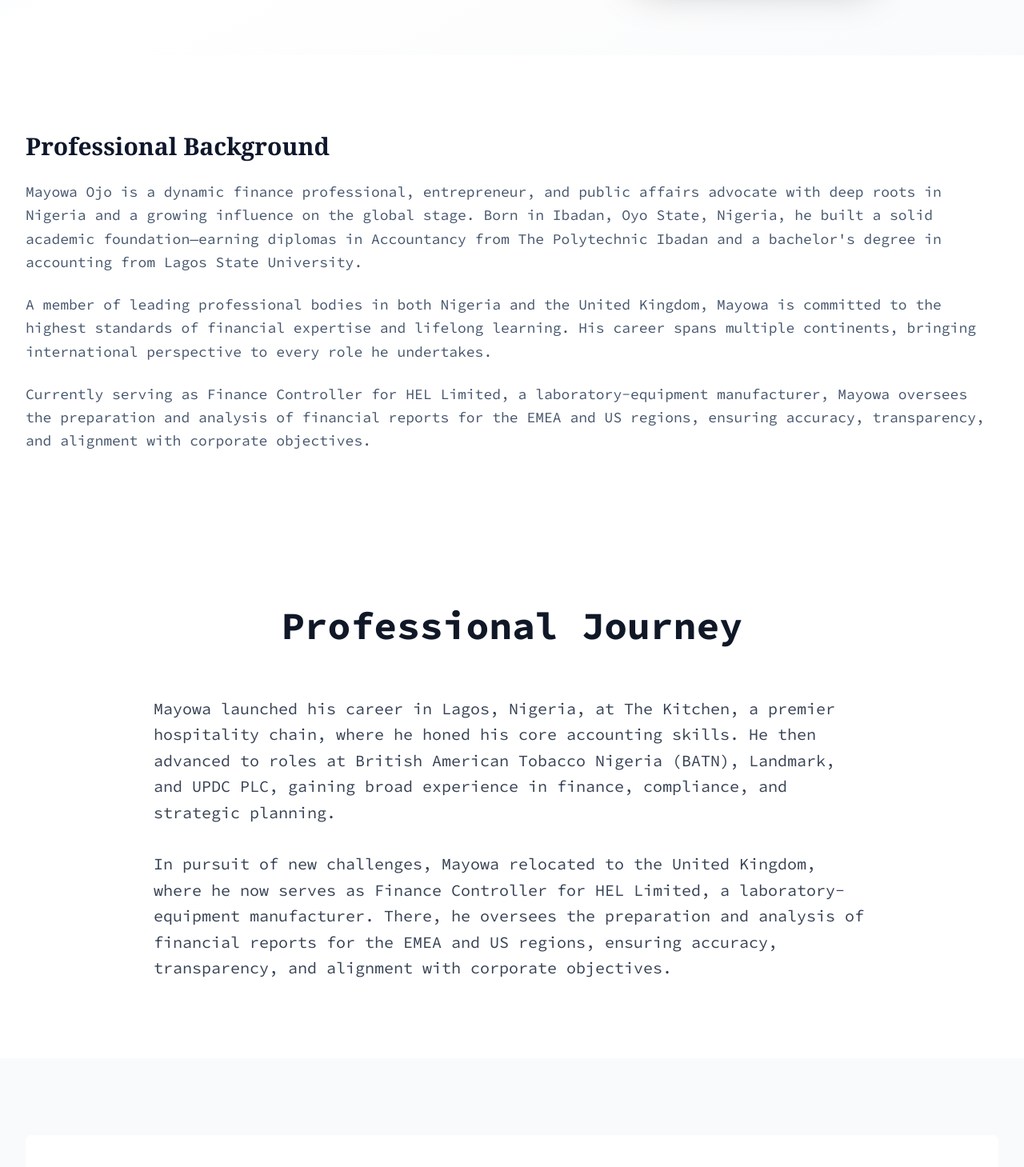
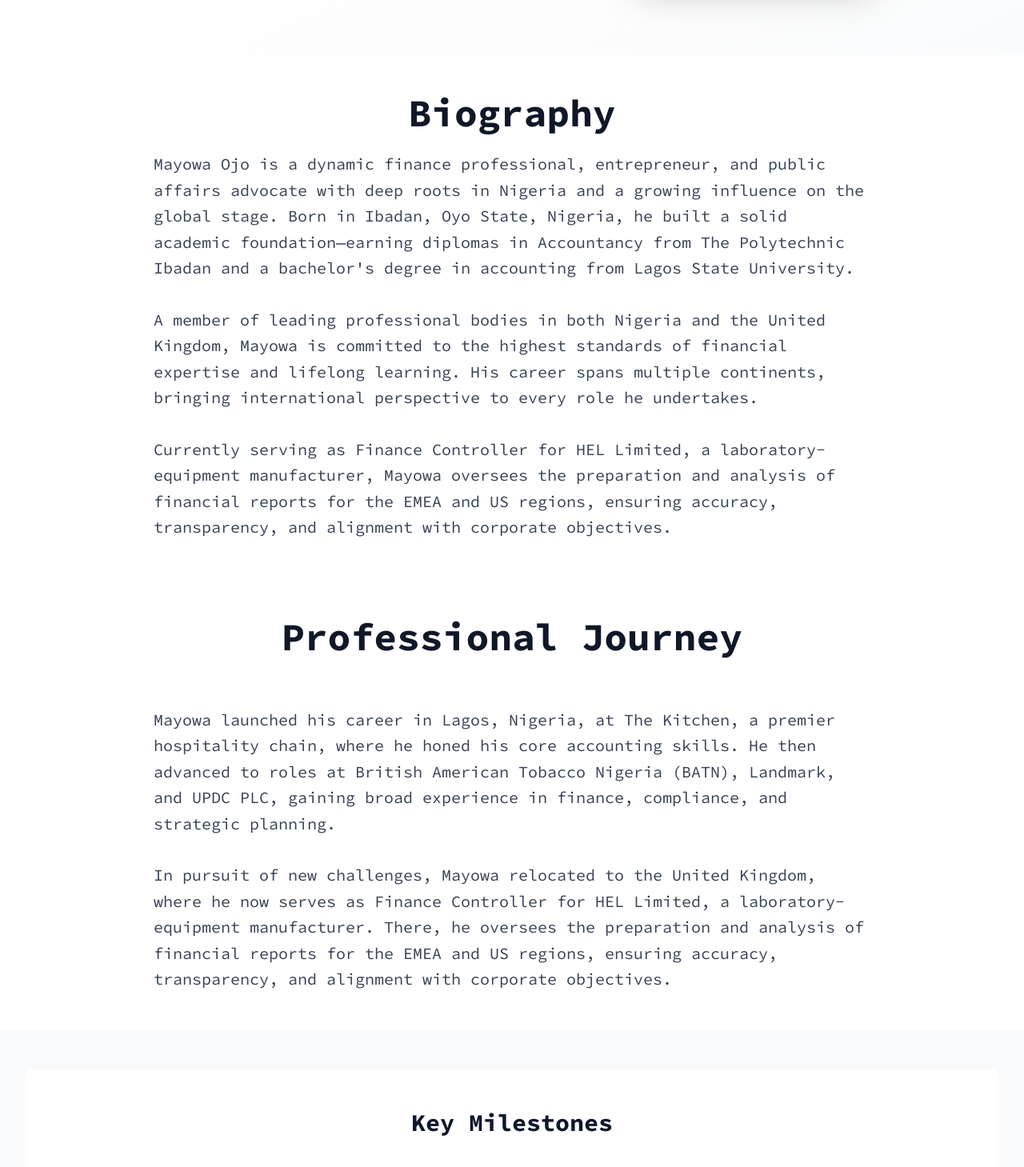
Before and after one commit to theNubiadev/mayowaojoWeb, a React (Vite) app: page /about in a window 1280 px wide. Shown: the part 511-1970 px from the top of the page at 80% size. Built offline with nearby package versions, Linux system fonts and the light colour scheme.

Commit message:
feat: Update titles and improve layout in About, Home, Contact, and Professional pages

```diff
--- a/index.html
+++ b/index.html
@@ -19,7 +19,7 @@
     <link rel="preconnect" href="https://fonts.gstatic.com" crossorigin>
     <link href="https://fonts.googleapis.com/css2?family=Source+Code+Pro:ital,wght@0,200..900;1,200..900&display=swap" rel="stylesheet">
     <title>
-      The Mayowa Ojo || Accountant | Entrepreneur | Political Advocate
+      The Mayowa Ojo || Finance | Entrepreneur | Political Advocate
     </title>
   </head>
   <!-- google-site-verification=dSSQAB9kbtA6ELw0TYA74Fm0QO_lVLy9jvv5KE4vSaY -->
--- a/src/pages/About.jsx
+++ b/src/pages/About.jsx
@@ -52,35 +52,37 @@ function About() {
       </section>
 
       {/* Biography Section */}
-      <section className="py-24 px-6 lg:px-8 bg-white">
-        <div className="space-y-6">
-          <h2 className="text-3xl font-serif font-bold text-slate-900">Professional Background</h2>
-          <p className="text-lg text-slate-600 leading-relaxed">
+      <section className="py-12 px-6 lg:px-8 bg-white">
+        <div className="max-w-4xl mx-auto">
+          <h2 className="text-3xl md:text-5xl font-bold text-gray-900 mb-6 text-center">
+            Biography
+          </h2>
+          <p className="text-xl text-gray-700 leading-relaxed mb-8">
             Mayowa Ojo is a dynamic finance professional, entrepreneur, and public affairs advocate with deep roots in
             Nigeria and a growing influence on the global stage. Born in Ibadan, Oyo State, Nigeria, he built a solid
             academic foundation—earning diplomas in Accountancy from The Polytechnic Ibadan and a bachelor's degree in
             accounting from Lagos State University.
           </p>
-          <p className="text-lg text-slate-600 leading-relaxed">
+          <p className="text-xl text-gray-700 leading-relaxed mb-8">
             A member of leading professional bodies in both Nigeria and the United Kingdom, Mayowa is committed to the
             highest standards of financial expertise and lifelong learning. His career spans multiple continents,
             bringing international perspective to every role he undertakes.
           </p>
-          <p className="text-lg text-slate-600 leading-relaxed">
+          <p className="text-xl text-gray-700 leading-relaxed">
             Currently serving as Finance Controller for HEL Limited, a laboratory-equipment manufacturer, Mayowa
             oversees the preparation and analysis of financial reports for the EMEA and US regions, ensuring accuracy,
             transparency, and alignment with corporate objectives.
           </p>
-        </div>
+          </div>
       </section>
 
       {/* Professional Journey */}
-      <section className="py-24 px-6 lg:px-8 bg-white">
+      <section className="py-12 px-6 lg:px-8 bg-white">
         <div className="max-w-4xl mx-auto">
           <div className="text-center mb-16">
-            <h2 className="text-4xl md:text-5xl font-bold text-gray-900 mb-6">
+            <h3 className="text-4xl md:text-5xl font-bold text-gray-900 mb-6">
               Professional Journey
-            </h2>
+            </h3>
           </div>
           <div className="prose prose-xl max-w-none">
             <p className="text-xl text-gray-700 leading-relaxed mb-8">
@@ -103,9 +105,9 @@ function About() {
       </section>
 
       {/* Key Milestones */}
-      <section className="py-24 px-6 lg:px-8 bg-gray-50">
+      <section className="py-12 px-6 lg:px-8 bg-gray-50">
         <div className="bg-white rounded-lg p-8 lg:p-12">
-          <h2 className="text-3xl font-serif font-bold text-slate-900 text-center mb-12">Key Milestones</h2>
+          <h2 className="text-3xl  font-bold text-slate-900 text-center mb-12">Key Milestones</h2>
 
           <div className="space-y-8">
             <div className="flex items-start">
@@ -154,15 +156,14 @@ function About() {
               </div>
             </div>
           </div>
-
         </div>
       </section>
 
       {/* Political Advocacy */}
-      <section className="py-24 px-6 lg:px-8 bg-white">
+      <section className="py-12 px-6 lg:px-8 bg-white">
         <div className="max-w-4xl mx-auto">
           <div className="text-center mb-16">
-            <h2 className="text-4xl md:text-5xl font-bold text-gray-900 mb-6">
+            <h2 className="text-3xl md:text-5xl font-bold text-gray-900 mb-6">
               Political Advocacy
             </h2>
           </div>
@@ -187,12 +188,11 @@ function About() {
         </div>
       </section>
 
-
       {/* Credentials Section */}
-      <section className="py-24 px-6 lg:px-8 bg-gray-50">
+      <section className="py-12 px-6 lg:px-8 bg-gray-50">
         <div className="max-w-6xl mx-auto">
           <div className="text-center mb-16">
-            <h2 className="text-4xl md:text-5xl font-bold text-gray-900 mb-6">
+            <h2 className="text-3xl md:text-5xl font-bold text-gray-900 mb-6">
               Credentials & Certifications
             </h2>
             <p className="text-xl text-gray-600">
--- a/src/pages/Contact.jsx
+++ b/src/pages/Contact.jsx
@@ -1,5 +1,5 @@
 import React from 'react'
-import { Mail, Phone, MapPin, Clock, Send, CheckCircle, Calendar, MessageSquare } from 'lucide-react';
+import { Mail, Phone, MapPin, MessageSquare } from 'lucide-react';
 
 function Contact() {
   return (
@@ -35,8 +35,6 @@ function Contact() {
           </div>
         </div>
       </section>
-
-
 
       <div className="py-24 px-6 lg:px-8 bg-white">
         <div className="max-w-7xl mx-auto">
--- a/src/pages/Home.jsx
+++ b/src/pages/Home.jsx
@@ -48,7 +48,7 @@ function Home() {
        <section className="py-20 bg-white">
         <div className="max-w-7xl mx-auto px-4 sm:px-6 lg:px-8">
           <div className="text-center mb-16">
-            <h2 className="text-3xl lg:text-4xl font-serif font-bold text-slate-900 mb-4">Professional Highlights</h2>
+            <h2 className="text-3xl lg:text-4xl  font-bold text-slate-900 mb-4">Professional Highlights</h2>
             <p className="text-lg text-slate-600 max-w-3xl mx-auto">
               A proven track record of excellence across finance, entrepreneurship, and social impact
             </p>
@@ -59,7 +59,7 @@ function Home() {
               <div className="bg-slate-900 w-16 h-16 rounded-full flex items-center justify-center mx-auto mb-6">
                 <Briefcase className="w-8 h-8 text-white" />
               </div>
-              <h3 className="text-xl font-serif font-bold text-slate-900 mb-4">Finance Controller</h3>
+              <h3 className="text-xl  font-bold text-slate-900 mb-4">Finance Controller</h3>
               <p className="text-slate-600">
                 Currently serving as Finance Controller for HEL Limited, overseeing financial operations for EMEA and US
                 regions with focus on accuracy and corporate alignment.
@@ -70,7 +70,7 @@ function Home() {
               <div className="bg-amber-600 w-16 h-16 rounded-full flex items-center justify-center mx-auto mb-6">
                 <Users className="w-8 h-8 text-white" />
               </div>
-              <h3 className="text-xl font-serif font-bold text-slate-900 mb-4">Board Member & Strategic Thinker</h3>
+              <h3 className="text-xl  font-bold text-slate-900 mb-4">Board Member & Strategic Thinker</h3>
               <p className="text-slate-600">
                 Sits on the boards of three reputable companies across UK and Nigeria, guiding governance, risk
                 management, and sustainable growth strategies.
@@ -81,7 +81,7 @@ function Home() {
               <div className="bg-slate-900 w-16 h-16 rounded-full flex items-center justify-center mx-auto mb-6">
                 <Award className="w-8 h-8 text-white" />
               </div>
-              <h3 className="text-xl font-serif font-bold text-slate-900 mb-4">Political Advocate</h3>
+              <h3 className="text-xl  font-bold text-slate-900 mb-4">Political Advocate</h3>
               <p className="text-slate-600">
                 Proud member of UK Labour Party, contested Briars Ward seat in Hatfield (January 2025) and toured House
                 of Parliament, championing equity and accountability.
--- a/src/pages/Professional.jsx
+++ b/src/pages/Professional.jsx
@@ -63,11 +63,11 @@ function Professional() {
   ]
 
   return (
-    <div className="bg-white py-20">
+    <div className="bg-white py-20 pt-4">
       <div className="max-w-7xl mx-auto px-4 sm:px-6 lg:px-8">
         {/* Header */}
         <div className="text-center mb-16">
-          <h1 className="text-4xl lg:text-5xl font-serif font-bold text-slate-900 mb-6">Professional Journey</h1>
+          <h1 className="text-4xl lg:text-5xl  font-bold text-slate-900 mb-6">Professional Journey</h1>
           <p className="text-xl text-slate-600 max-w-3xl mx-auto">
             A career built on excellence, strategic thinking, and meaningful impact from Lagos, Nigeria to the United
             Kingdom
@@ -103,7 +103,7 @@ function Professional() {
 
         {/* Career Timeline */}
         <div className="mb-20">
-          <h2 className="text-3xl font-serif font-bold text-slate-900 text-center mb-12">Career Progression</h2>
+          <h2 className="text-3xl  font-bold text-slate-900 text-center mb-12">Career Progression</h2>
 
           <div className="space-y-12">
             {milestones.map((milestone, index) => (
@@ -112,7 +112,7 @@ function Professional() {
                   <div className="grid lg:grid-cols-3 gap-8">
                     <div>
                       <div className="text-sm font-medium text-amber-600 mb-2">{milestone.period}</div>
-                      <h3 className="text-xl font-serif font-bold text-slate-900 mb-2">{milestone.role}</h3>
+                      <h3 className="text-xl  font-bold text-slate-900 mb-2">{milestone.role}</h3>
                       <p className="text-slate-700 font-medium mb-1">{milestone.company}</p>
                       <p className="text-slate-600 text-sm flex items-center">
                         <Globe size={14} className="mr-1" />
@@ -143,7 +143,7 @@ function Professional() {
 
         {/* Current Focus */}
         <div className="bg-slate-900 rounded-lg p-8 lg:p-12 text-white mb-20">
-          <h2 className="text-3xl font-serif font-bold text-center mb-8">Current Focus Areas</h2>
+          <h2 className="text-3xl  font-bold text-center mb-8">Current Focus Areas</h2>
           <div className="grid md:grid-cols-2 gap-8">
             <div>
               <h3 className="text-xl font-semibold mb-4">Financial Leadership</h3>
@@ -164,7 +164,7 @@ function Professional() {
 
         {/* Core Competencies */}
         <div className="bg-gray-50 rounded-lg p-8 lg:p-12">
-          <h2 className="text-3xl font-serif font-bold text-slate-900 text-center mb-12">Core Competencies</h2>
+          <h2 className="text-3xl  font-bold text-slate-900 text-center mb-12">Core Competencies</h2>
 
           <div className="grid md:grid-cols-2 lg:grid-cols-3 gap-8">
             <div className="text-center">
```
Lines whose indentation alone changed are shown as unchanged.
